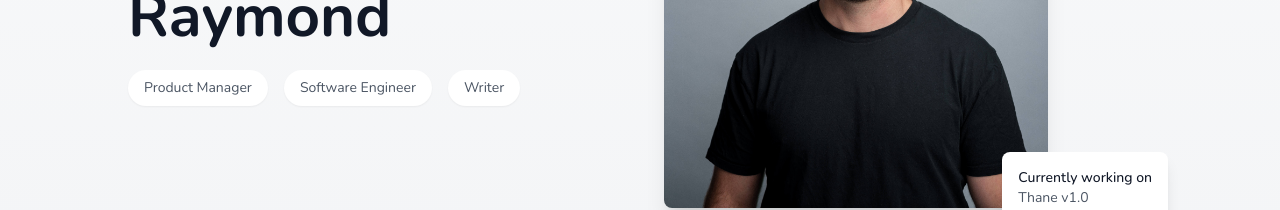
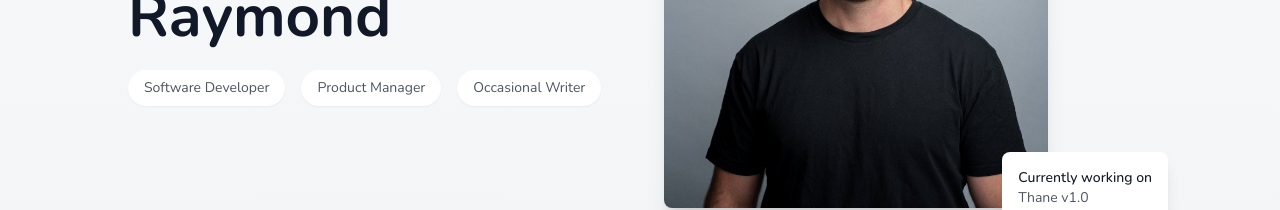
Before and after one commit to jackson-07/portfolio, a React (Create React App) app: page / in a window 1280 px wide. Shown: the part 304-514 px from the top of the page. Built offline with nearby package versions, Linux system fonts and the light colour scheme.

Commit message:
small changes

```diff
--- a/src/components/About.jsx
+++ b/src/components/About.jsx
@@ -50,11 +50,11 @@ const MyStory = React.memo(() => {
     },
     {
       command: "jackson.getJourney()",
-      response: "For over seven years I've been working alongside Software Engineers, Engineering Managers and Product Managers to solve complex business problems. Having recently completed a formal education I am transitioning to become a part of the industry."
+      response: "For over seven years I've been working alongside Engineering Managers and Product Leaders to solve complex business problems. Having recently completed a formal education I am transitioning to become a part of the industry."
     },
     {
       command: "jackson.getApproach()",
-      response: "With my understanding of both the technical and human aspects of software and product, I strive to create clean, accessible and performant applications."
+      response: "As someone who thinks the internet has generally been a bad idea so far. I love making clean, accessible and performant applications that minimize the harm the internet does to the planet and people."
     },
     {
       command: "jackson.getWork()",
--- a/src/components/Hero.jsx
+++ b/src/components/Hero.jsx
@@ -1,7 +1,7 @@
 import profilePic from "../assets/Jackson Raymond-2-compressed.jpg";
 
 export default function Hero() {
-  const roles = ["Product Manager","Software Engineer", "Writer"];
+  const roles = ["Software Developer", "Product Manager", "Occasional Writer"];
 
   return (
     <section
```
